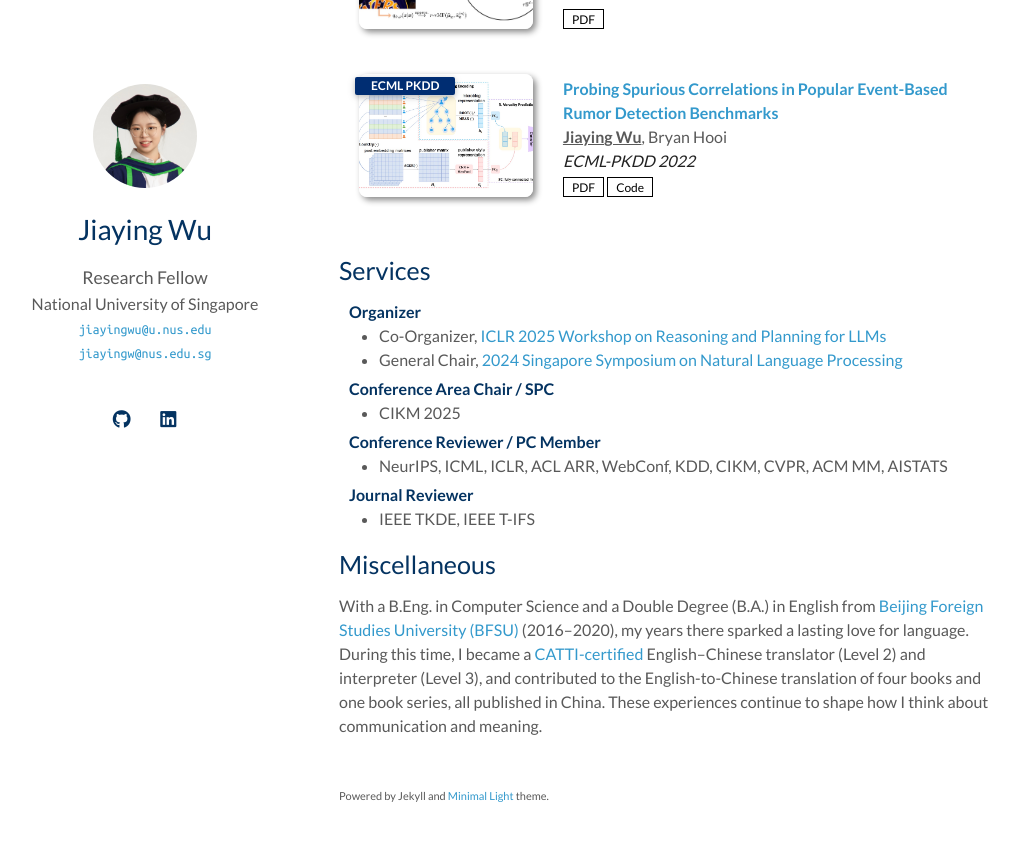
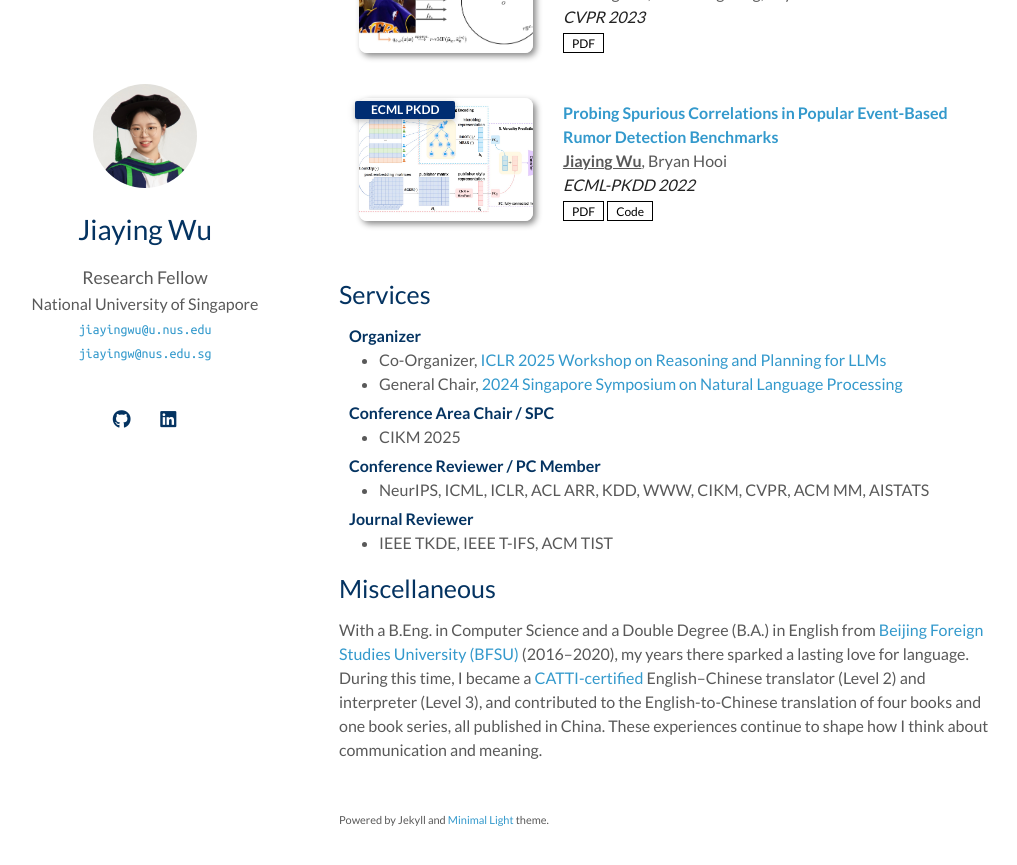
Before and after one commit to jiayingwu19/jiayingwu19.github.io, a Jekyll site: the page built from index.md, in a window 1280 px wide and 900 px high, scrolled down 4616 px. Shown: the top 865 px of the window, without its empty margins (131-1148 px from the left). Built offline with Jekyll 4.4.1, drawn with Linux system fonts in a browser that asks for light colours; a style sheet for code colours, icons or effects is not loaded; our own code applies the rules of GitHub Pages for plain Markdown files; some of the changed text lies outside the part shown.

Commit message:
jan 2026 update

```diff
--- a/_includes/services.md
+++ b/_includes/services.md
@@ -20,11 +20,11 @@
 <h4 style="margin:0 10px 0;">Conference Reviewer / PC Member</h4>
 
 <ul style="margin:0 0 5px;">
-  <li> NeurIPS, ICML, ICLR, ACL ARR, WebConf, KDD, CIKM, CVPR, ACM MM, AISTATS</li>
+  <li> NeurIPS, ICML, ICLR, ACL ARR, KDD, WWW, CIKM, CVPR, ACM MM, AISTATS</li>
 </ul>
 
 <h4 style="margin:0 10px 0;">Journal Reviewer</h4>
 
 <ul style="margin:0 0 20px;">
-  <li>IEEE TKDE, IEEE T-IFS</li>
+  <li>IEEE TKDE, IEEE T-IFS, ACM TIST</li>
 </ul>
--- a/index.md
+++ b/index.md
@@ -13,12 +13,13 @@ I completed my Ph.D. in Computer Science at NUS in 2024, where I was fortunate t
 
 My research interests are at the intersection of natural language processing and data mining. Specifically, my research asks **how AI can actively strengthen public discourse** by developing reasoning-aware systems that:
 - **Guard** against misleading, false or manipulated content (e.g., [CrowdNotes+](https://arxiv.org/pdf/2510.11423), [IMOL](https://aclanthology.org/2025.acl-long.1494.pdf), [SheepDog](https://dl.acm.org/doi/pdf/10.1145/3637528.3671977), [DECOR](https://dl.acm.org/doi/pdf/10.1145/3580305.3599298))
-- **Discover** and communicate evidence-grounded scientific knowledge (e.g., [MLR-Bench](https://arxiv.org/pdf/2505.19955), [CCSBench](https://www.arxiv.org/pdf/2410.12601)), and
+- **Discover** and communicate evidence-grounded scientific knowledge (e.g., [MLR-Agent](https://arxiv.org/pdf/2505.19955), [CCSBench](https://www.arxiv.org/pdf/2410.12601)), and
 - **Converse** in ways that are reasoned, uncertainty-aware, and aligned with human values (e.g., [ConfTuner](https://arxiv.org/pdf/2508.18847), [Awesome-Efficient-Inference-for-LRMs](https://arxiv.org/pdf/2503.23077), [JudgeLRM](https://arxiv.org/pdf/2504.00050), [ProCal](https://proceedings.neurips.cc/paper_files/paper/2023/file/d826f5aadb26db488b8686097ceea2d1-Paper-Conference.pdf)).
 
 <font color="red">I am currently on the job market, seeking research opportunities in both academia and industry (including postdoc positions) starting in 2026, and always open to collaborations. Feel free to get in touch by email.</font>
 
 ## News
+- **[Jan. 2026]** One paper accepted to [WWW 2026](https://www2026.thewebconf.org/).
 - **[Nov. 2025]** Two papers accepted to [AAAI 2026](https://aaai.org/conference/aaai/aaai-26/) (including one Oral).
 - **[Sep. 2025]** Featured in [NUS CTIC's September 2025 Newsletter](https://ctic.nus.edu.sg/newsletter06-sep2025.pdf).
 - **[Sep. 2025]** Three papers accepted to [NeurIPS 2025](https://neurips.cc/).
```
